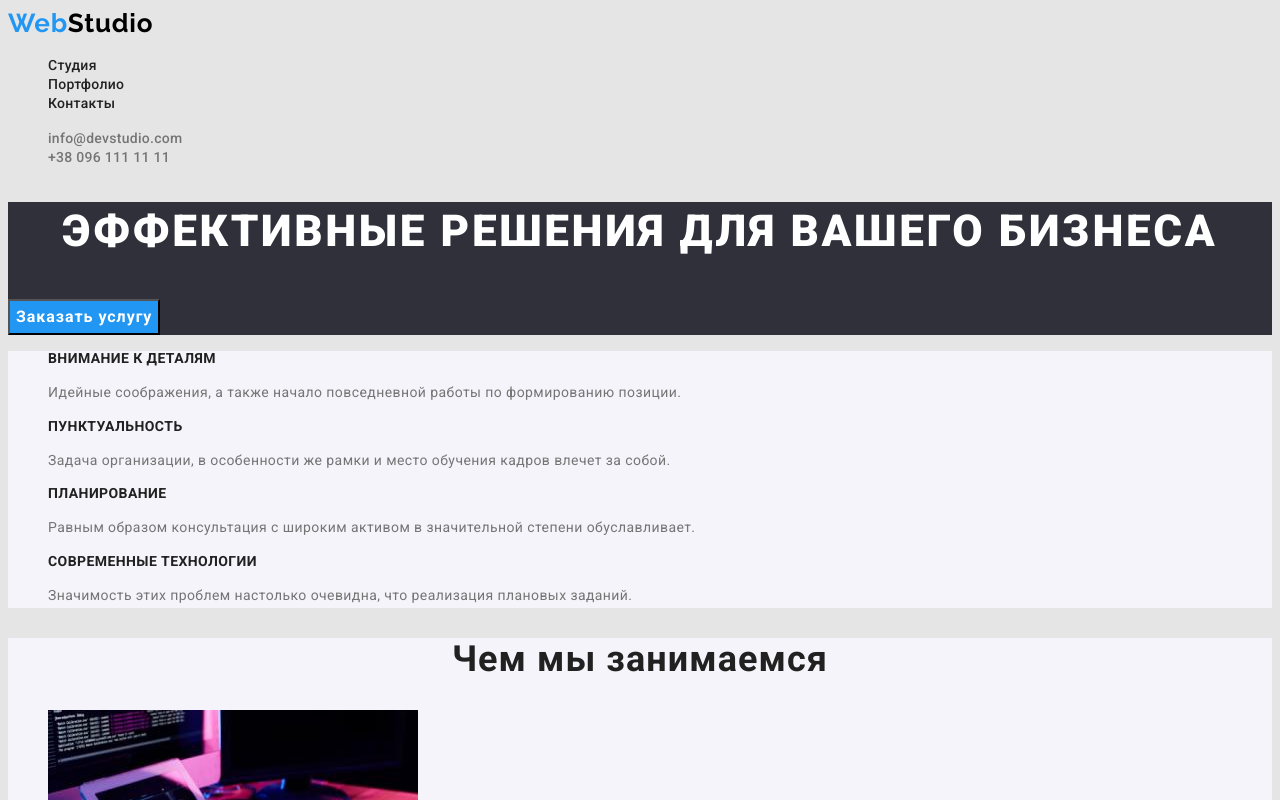
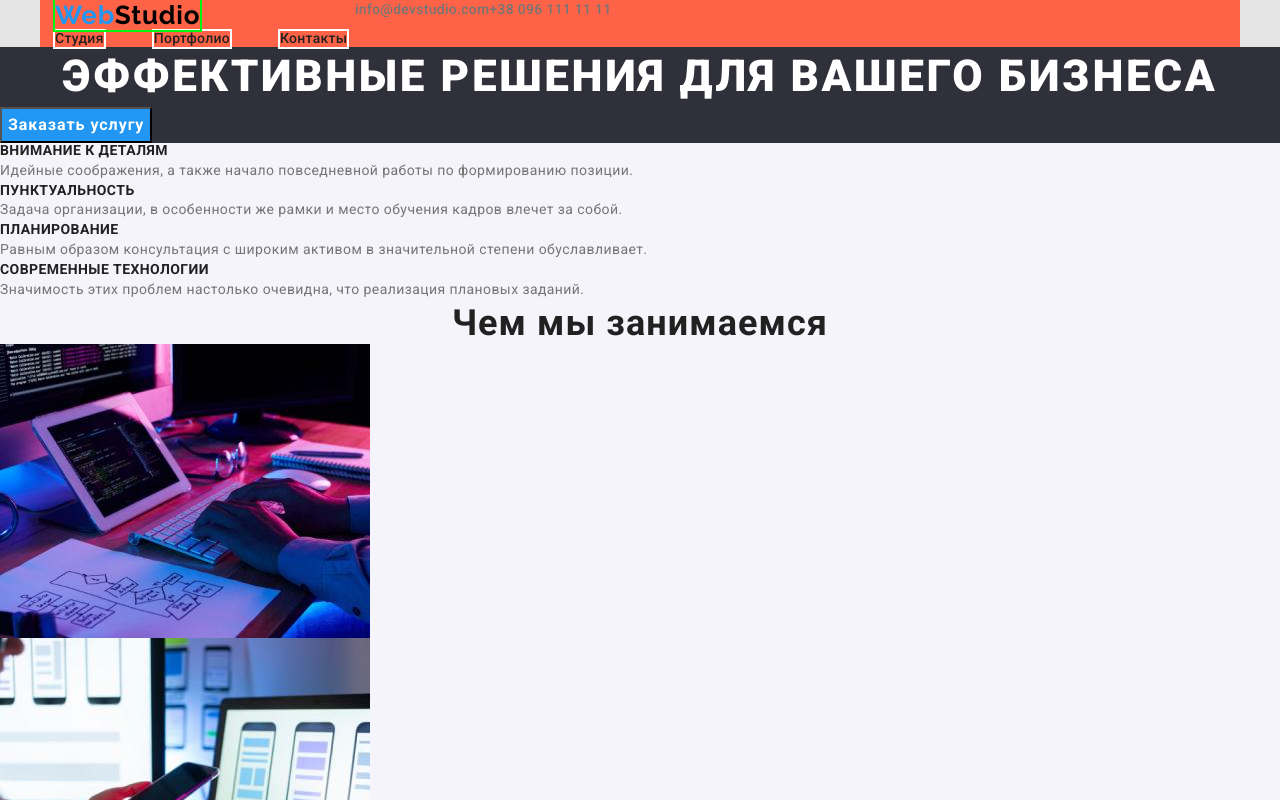
Before and after one commit to 3197344/3197344-home-work-03, a plain HTML site: page index.html in a window 1280 px wide. Shown: the top 800 px of the page. Drawn offline with nearby package versions, Linux system fonts and the light colour scheme.

Commit message:
стилизация шапки

```diff
--- a/css/styles.css
+++ b/css/styles.css
@@ -17,6 +17,25 @@
   --second-bg-color: #ffffff;
 }
 
+p,
+h1,
+h2,
+h3,
+h4,
+h5,
+h6 {
+  margin: 0;
+}
+
+ul {
+  margin: 0;
+  padding-left: 0;
+}
+
+img {
+  display: block;
+}
+
 body {
   background-color: var(--primary-bg-color);
   color: var(--primary-text-color);
@@ -30,6 +49,26 @@ body {
 }
 
 /* -------------site-nav -------------------*/
+/* .header-container {
+  display: flex;
+  align-items: center;
+} */
+
+.container {
+  width: 1200px;
+  margin: 0 auto;
+  padding-left: 15px;
+  padding-right: 15px;
+  background-color: tomato;
+  display: flex;
+}
+
+.header-nav {
+  display: flex;
+  width: 300px;
+  /* outline: 2px solid teal; */
+}
+
 .header-logo {
   color: #000000;
   font-family: Raleway, sans-serif;
@@ -37,6 +76,11 @@ body {
   font-size: 26px;
   line-height: 1.19;
   letter-spacing: 0.03em;
+  width: 145px;
+  /* padding-top: 24px;
+  padding-bottom: 25px; */
+  outline: 2px solid rgb(3, 248, 15);
+  margin-right: 90px;
 }
 
 .logo {
@@ -48,7 +92,15 @@ body {
   letter-spacing: 0.03em;
 }
 .header-nav .link {
+  display: flex;
   text-decoration: none;
+  outline: 2px solid rgb(255, 255, 255);
+  margin-right: 50px;
+}
+
+.header-navigation {
+  /* display: flex; */
+  /* outline: 2px solid rgb(3, 248, 15); */
 }
 
 .header-nav .link:hover,
@@ -63,6 +115,11 @@ body {
 .auth-nav .link:focus {
   color: #2196f3;
 }
+
+.auth-nav {
+  display: flex;
+}
+
 .section-title {
   color: var(--title-text-color);
 }
@@ -122,6 +179,16 @@ body {
 }
 
 /* -------------Особенности------------- */
+.visually-hidden {
+  position: absolute;
+  width: 1px;
+  height: 1px;
+  margin: -1px;
+  padding: 0;
+  overflow: hidden;
+  border: 0;
+  clip: rect(0 0 0 0);
+}
 .feature-title {
   color: var(--title-text-color);
   font-weight: bold;
--- a/index.html
+++ b/index.html
@@ -5,19 +5,21 @@
     <meta charset="UTF-8">
     <meta http-equiv="X-UA-Compatible" content="IE=edge">
     <meta name="viewport" content="device-width, initial-scale=1.0">
-    <title>My home work 02</title>
+    <title>My home work 03</title>
     <link rel="preconnect" href="https://fonts.googleapis.com">
     <link rel="preconnect" href="https://fonts.gstatic.com" crossorigin>
     <link
         href="https://fonts.googleapis.com/css2?family=Raleway:wght@700&family=Roboto:wght@400;500;700;900&display=swap"
         rel="stylesheet">
+    <link rel="stylesheet" href="https://cdnjs.cloudflare.com/ajax/libs/modern-normalize/1.1.0/modern-normalize.min.css">
     <link rel="stylesheet" href="./css/styles.css">
 </head>
 
 <body>
-    <!-- Шапка сайта -->
-    <header>
-        <nav>
+    <!-- site-nav -->
+    <header class="header">
+       <div class="container header-container">
+        <nav class="header-navigation">
             <a href="./index.html" class="header-logo list">
                 <span class="logo">Web</span>Studio</a>
             <ul class="header-nav list">
@@ -30,6 +32,7 @@
             <li><a href="mailto:info@devstudio.com" class="header-address link">info@devstudio.com</a></li>
             <li><a href="" class="header-address link">+38 096 111 11 11</a></li>
         </ul>
+        </div>
     </header>
     <main>
         <!-- Герой -->
@@ -39,7 +42,7 @@
         </section>
         <!-- Особенности -->
         <section class="section">
-            <h2 hidden class="section-title">Наши особенности</h2>
+            <h2 class="visually-hidden">Наши особенности</h2>
             <ul class="feature list">
                 <li>
                     <h3 class="feature-title">Внимание к деталям</h3>
```
